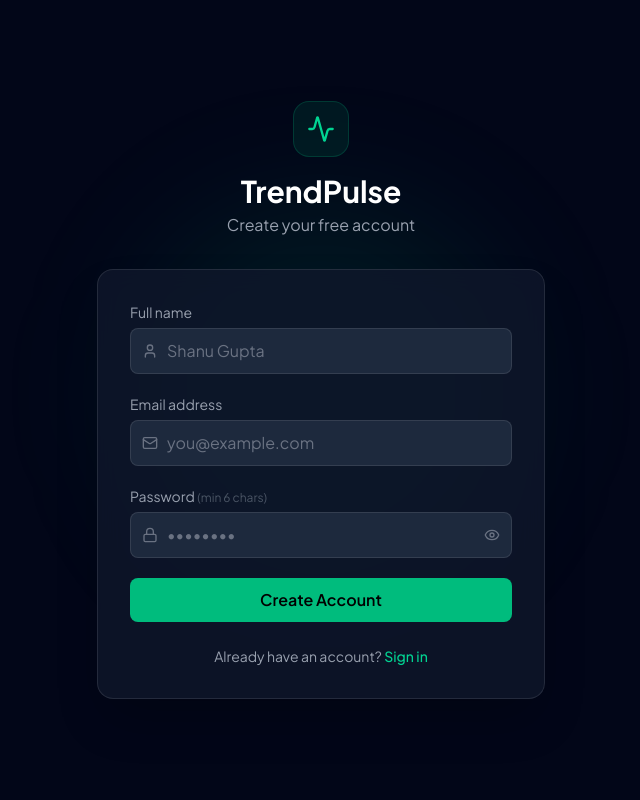
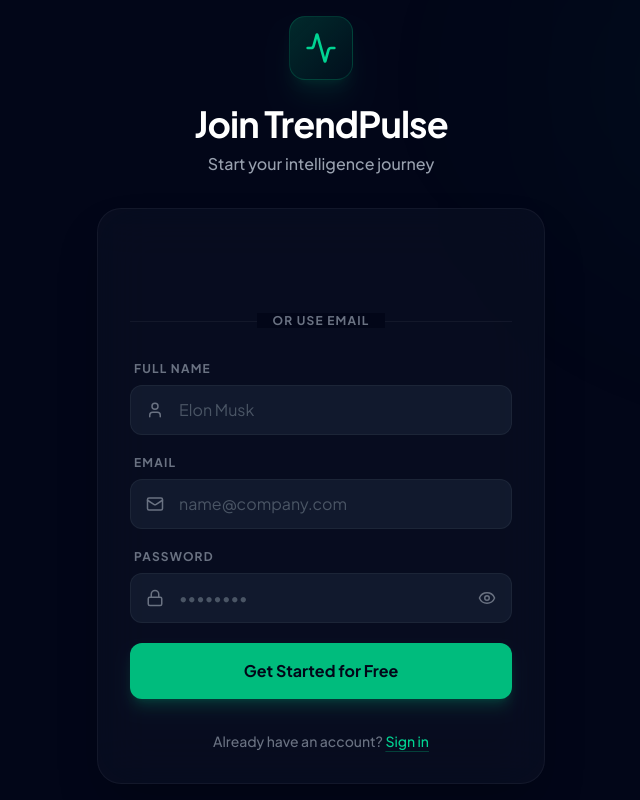
Before and after one commit to Krish9006/TrendPulse, a React (Vite) app in the folder client/: page /signup in a window 1280 px wide. Shown: the whole page, without its empty margins (319-959 px from the left). Built offline with nearby package versions, Linux system fonts and the light colour scheme; no server answers.

Commit message:
style: final premium ui polish for signup and login

```diff
--- a/client/src/pages/Signup.jsx
+++ b/client/src/pages/Signup.jsx
@@ -3,6 +3,7 @@ import { useNavigate, Link } from 'react-router-dom';
 import { useAuth } from '../context/AuthContext';
 import api from '../services/api';
 import { Activity, User, Mail, Lock, Eye, EyeOff } from 'lucide-react';
+import { GoogleLogin } from '@react-oauth/google';
 
 export default function Signup() {
     const [form, setForm] = useState({ name: '', email: '', password: '' });
@@ -18,80 +19,101 @@ export default function Signup() {
     const handleSubmit = async (e) => {
         e.preventDefault();
         setError('');
-        if (form.password.length < 6) {
-            return setError('Password must be at least 6 characters.');
-        }
+        if (form.password.length < 6) return setError('Password must be at least 6 characters.');
+
         setLoading(true);
         try {
             const res = await api.post('/auth/register', form);
             setSuccess(res.data.message);
             setForm({ name: '', email: '', password: '' });
         } catch (err) {
-            setError(err.response?.data?.message || 'Registration failed. Please try again.');
+            setError(err.response?.data?.message || 'Registration failed.');
+        } finally {
+            setLoading(false);
+        }
+    };
+
+    const handleGoogleSuccess = async (credentialResponse) => {
+        setLoading(true);
+        try {
+            const res = await api.post('/auth/google-login', { idToken: credentialResponse.credential });
+            login(res.data.user, res.data.token);
+            navigate('/');
+        } catch (err) {
+            setError('Google sign-up failed.');
         } finally {
             setLoading(false);
         }
     };
 
     return (
-        <div className="min-h-screen bg-slate-950 flex items-center justify-center p-4">
-            {/* Background glow */}
+        <div className="min-h-screen bg-slate-950 flex items-center justify-center p-4 selection:bg-emerald-500/30">
             <div className="absolute inset-0 overflow-hidden pointer-events-none">
-                <div className="absolute top-1/4 left-1/2 -translate-x-1/2 w-96 h-96 bg-emerald-500/10 rounded-full blur-3xl" />
+                <div className="absolute top-[-10%] right-[-10%] w-[40%] h-[40%] bg-emerald-500/5 rounded-full blur-[120px]" />
             </div>
 
             <div className="w-full max-w-md relative">
-                {/* Logo */}
                 <div className="text-center mb-8">
-                    <div className="inline-flex items-center justify-center w-14 h-14 rounded-2xl bg-emerald-500/10 border border-emerald-500/20 mb-4">
-                        <Activity size={28} className="text-emerald-400" />
+                    <div className="inline-flex items-center justify-center w-16 h-16 rounded-2xl bg-gradient-to-br from-emerald-500/20 to-emerald-500/5 border border-emerald-500/20 mb-6 shadow-xl shadow-emerald-500/10">
+                        <Activity size={32} className="text-emerald-400" />
                     </div>
-                    <h1 className="text-3xl font-bold text-white">TrendPulse</h1>
-                    <p className="text-gray-400 mt-1">Create your free account</p>
+                    <h1 className="text-4xl font-bold text-white tracking-tight">Join TrendPulse</h1>
+                    <p className="text-gray-400 mt-2 font-medium">Start your intelligence journey</p>
                 </div>
 
-                {/* Card */}
-                <div className="bg-slate-900/80 backdrop-blur-md border border-white/10 rounded-2xl p-8 shadow-2xl">
+                <div className="bg-slate-900/40 backdrop-blur-xl border border-white/5 rounded-3xl p-8 shadow-2xl relative group">
+                    <div className="mb-8">
+                        <GoogleLogin
+                            onSuccess={handleGoogleSuccess}
+                            onError={() => setError('Google Sign-In failed.')}
+                            theme="filled_black"
+                            shape="pill"
+                            width="100%"
+                            text="signup_with"
+                        />
+                        <div className="relative my-8 text-center text-xs uppercase text-gray-500 font-bold tracking-widest">
+                            <span className="bg-slate-950 px-4 relative z-10">Or use email</span>
+                            <div className="absolute top-1/2 left-0 w-full border-t border-white/5" />
+                        </div>
+                    </div>
+
                     <form onSubmit={handleSubmit} className="space-y-5">
-                        {/* Name */}
                         <div>
-                            <label className="block text-sm text-gray-400 mb-1.5">Full name</label>
-                            <div className="relative">
-                                <User size={16} className="absolute left-3 top-1/2 -translate-y-1/2 text-gray-500" />
+                            <label className="block text-xs font-bold text-gray-500 uppercase tracking-widest mb-2 ml-1">Full Name</label>
+                            <div className="relative group">
+                                <User size={18} className="absolute left-4 top-1/2 -translate-y-1/2 text-gray-500" />
                                 <input
                                     type="text"
                                     name="name"
                                     value={form.name}
                                     onChange={handleChange}
                                     required
-                                    placeholder="Shanu Gupta"
-                                    className="w-full bg-slate-800 border border-white/10 rounded-lg pl-9 pr-4 py-2.5 text-white placeholder-gray-500 focus:outline-none focus:border-emerald-500/50 transition-colors"
+                                    placeholder="Elon Musk"
+                                    className="w-full bg-slate-800/50 border border-white/5 rounded-xl pl-12 pr-4 py-3 text-white placeholder-gray-600 focus:outline-none focus:ring-2 focus:ring-emerald-500/20 focus:border-emerald-500/50 transition-all"
                                 />
                             </div>
                         </div>
 
-                        {/* Email */}
                         <div>
-                            <label className="block text-sm text-gray-400 mb-1.5">Email address</label>
-                            <div className="relative">
-                                <Mail size={16} className="absolute left-3 top-1/2 -translate-y-1/2 text-gray-500" />
+                            <label className="block text-xs font-bold text-gray-500 uppercase tracking-widest mb-2 ml-1">Email</label>
+                            <div className="relative group">
+                                <Mail size={18} className="absolute left-4 top-1/2 -translate-y-1/2 text-gray-500" />
                                 <input
                                     type="email"
                                     name="email"
                                     value={form.email}
                                     onChange={handleChange}
                                     required
-                                    placeholder="you@example.com"
-                                    className="w-full bg-slate-800 border border-white/10 rounded-lg pl-9 pr-4 py-2.5 text-white placeholder-gray-500 focus:outline-none focus:border-emerald-500/50 transition-colors"
+                                    placeholder="name@company.com"
+                                    className="w-full bg-slate-800/50 border border-white/5 rounded-xl pl-12 pr-4 py-3 text-white placeholder-gray-600 focus:outline-none focus:ring-2 focus:ring-emerald-500/20 focus:border-emerald-500/50 transition-all"
                                 />
                             </div>
                         </div>
 
-                        {/* Password */}
                         <div>
-                            <label className="block text-sm text-gray-400 mb-1.5">Password <span className="text-gray-600 text-xs">(min 6 chars)</span></label>
-                            <div className="relative">
-                                <Lock size={16} className="absolute left-3 top-1/2 -translate-y-1/2 text-gray-500" />
+                            <label className="block text-xs font-bold text-gray-500 uppercase tracking-widest mb-2 ml-1">Password</label>
+                            <div className="relative group">
+                                <Lock size={18} className="absolute left-4 top-1/2 -translate-y-1/2 text-gray-500" />
                                 <input
                                     type={showPass ? 'text' : 'password'}
                                     name="password"
@@ -99,43 +121,25 @@ export default function Signup() {
                                     onChange={handleChange}
                                     required
                                     placeholder="••••••••"
-                                    className="w-full bg-slate-800 border border-white/10 rounded-lg pl-9 pr-10 py-2.5 text-white placeholder-gray-500 focus:outline-none focus:border-emerald-500/50 transition-colors"
+                                    className="w-full bg-slate-800/50 border border-white/5 rounded-xl pl-12 pr-12 py-3 text-white placeholder-gray-600 focus:outline-none focus:ring-2 focus:ring-emerald-500/20 focus:border-emerald-500/50 transition-all"
                                 />
-                                <button
-                                    type="button"
-                                    onClick={() => setShowPass(v => !v)}
-                                    className="absolute right-3 top-1/2 -translate-y-1/2 text-gray-500 hover:text-gray-300"
-                                >
-                                    {showPass ? <EyeOff size={16} /> : <Eye size={16} />}
+                                <button type="button" onClick={() => setShowPass(v => !v)} className="absolute right-4 top-1/2 -translate-y-1/2 text-gray-500 hover:text-emerald-400">
+                                    {showPass ? <EyeOff size={18} /> : <Eye size={18} />}
                                 </button>
                             </div>
                         </div>
 
-                        {/* Error & Success */}
-                        {error && (
-                            <div className="bg-red-500/10 border border-red-500/20 rounded-lg px-4 py-2.5 text-red-400 text-sm">
-                                {error}
-                            </div>
-                        )}
-                        {success && (
-                            <div className="bg-emerald-500/10 border border-emerald-500/20 rounded-lg px-4 py-3 text-emerald-400 text-sm text-center">
-                                {success}
-                            </div>
-                        )}
+                        {error && <div className="bg-red-500/10 border border-red-500/20 rounded-xl px-4 py-3 text-red-400 text-sm font-medium">{error}</div>}
+                        {success && <div className="bg-emerald-500/10 border border-emerald-500/20 rounded-xl px-4 py-3 text-emerald-400 text-sm font-medium">{success}</div>}
 
-                        {/* Submit */}
-                        <button
-                            type="submit"
-                            disabled={loading}
-                            className="w-full bg-emerald-500 hover:bg-emerald-400 disabled:bg-emerald-500/50 text-black font-semibold py-2.5 rounded-lg transition-colors"
-                        >
-                            {loading ? 'Creating account...' : 'Create Account'}
+                        <button type="submit" disabled={loading} className="w-full bg-emerald-500 hover:bg-emerald-400 text-slate-950 font-bold py-4 rounded-xl transition-all shadow-lg shadow-emerald-500/20 active:scale-[0.98]">
+                            {loading ? 'Creating Account...' : 'Get Started for Free'}
                         </button>
                     </form>
 
-                    <p className="text-center text-gray-400 text-sm mt-6">
+                    <p className="text-center text-gray-500 text-sm mt-8 font-medium">
                         Already have an account?{' '}
-                        <Link to="/login" className="text-emerald-400 hover:text-emerald-300 font-medium">
+                        <Link to="/login" className="text-emerald-400 hover:text-emerald-300 underline underline-offset-4 decoration-emerald-500/30">
                             Sign in
                         </Link>
                     </p>
```
